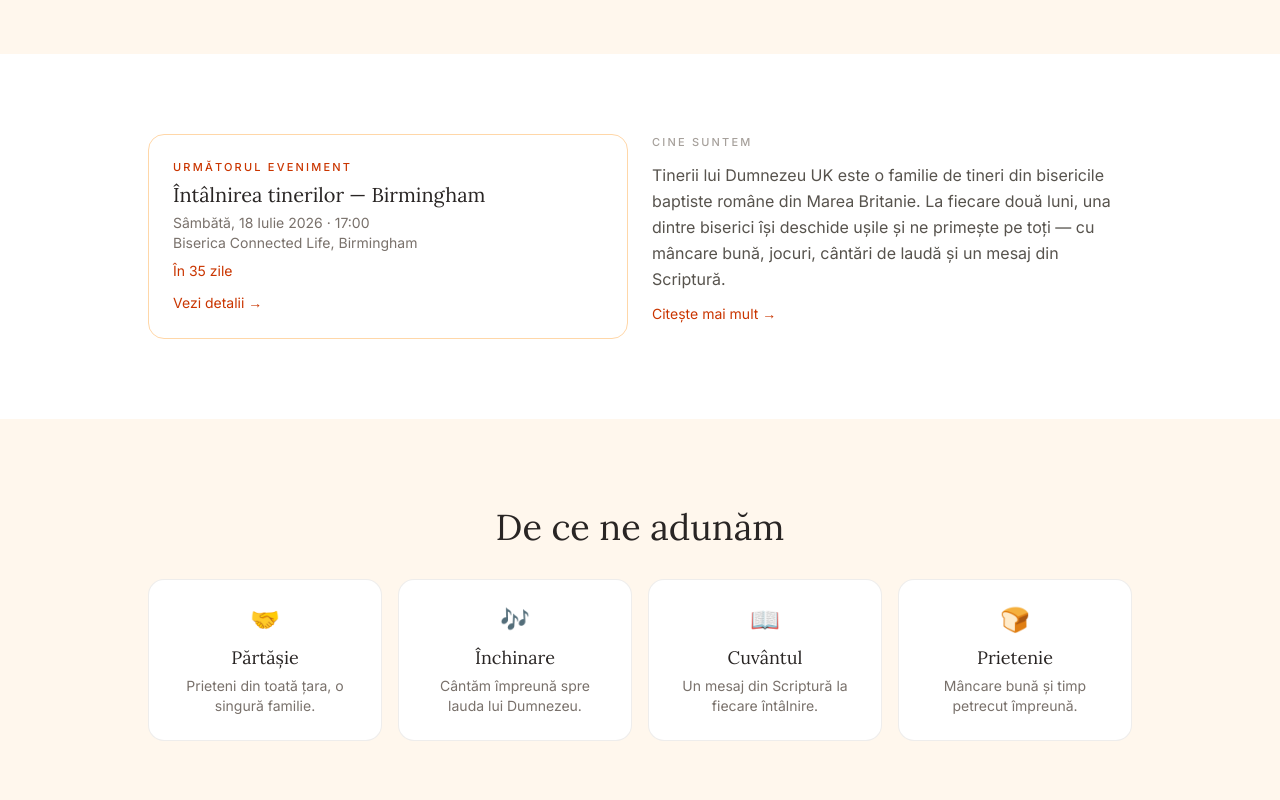
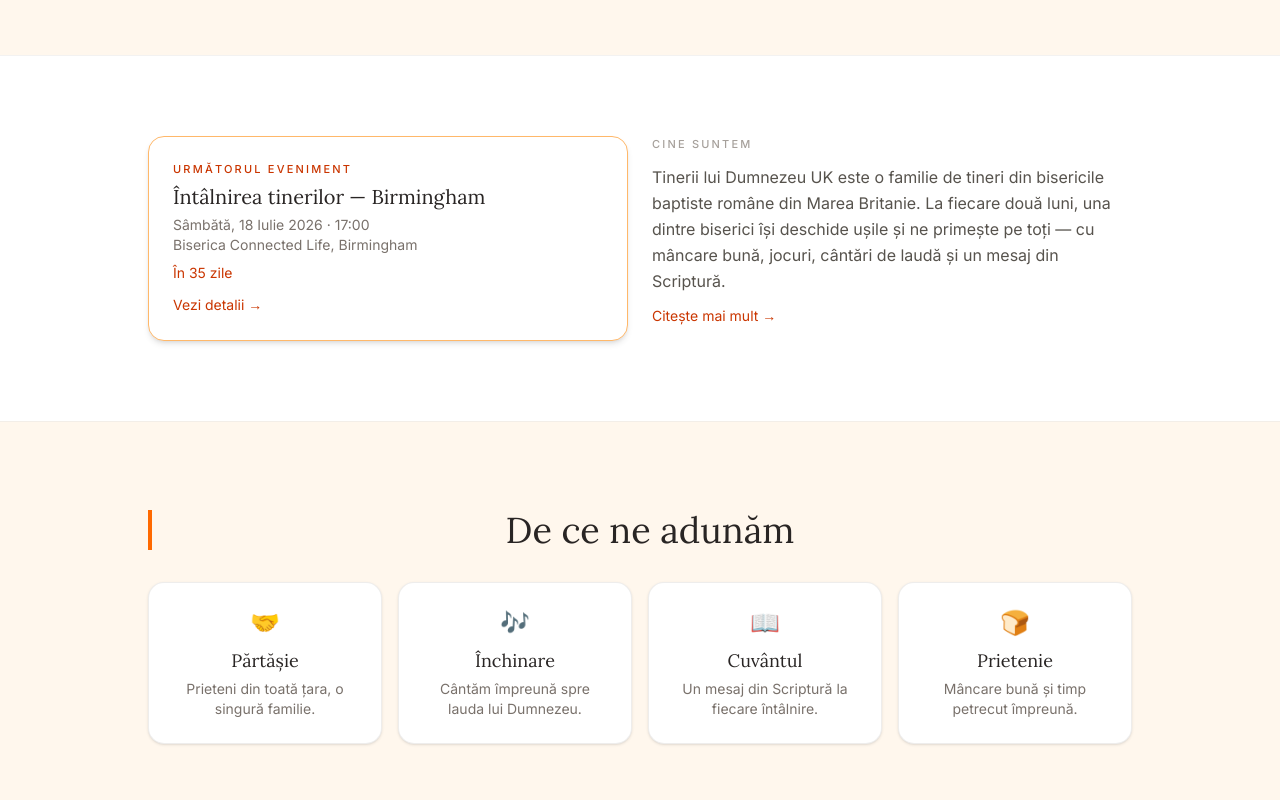
Before and after one commit to vanghmar/tinerii-lui-dumnezeu-uk, a Next.js app: page / in a window 1280 px wide. Shown: the part 380-1180 px from the top of the page. Built offline with nearby package versions, Linux system fonts and the light colour scheme.

Commit message:
Add visual enhancements: button scale, card depth, animations, link underlines

```diff
--- a/app/globals.css
+++ b/app/globals.css
@@ -10,3 +10,66 @@ body {
   color: #292524;
   font-family: var(--font-sans), system-ui, sans-serif;
 }
+
+/* Animations */
+@keyframes fadeSlideUp {
+  from {
+    opacity: 0;
+    transform: translateY(20px);
+  }
+  to {
+    opacity: 1;
+    transform: translateY(0);
+  }
+}
+
+@keyframes fadeIn {
+  from {
+    opacity: 0;
+  }
+  to {
+    opacity: 1;
+  }
+}
+
+/* Animation utilities */
+@layer utilities {
+  .animate-in-up {
+    animation: fadeSlideUp 0.6s ease-out forwards;
+  }
+
+  .animate-fade-in {
+    animation: fadeIn 0.3s ease-out forwards;
+  }
+
+  /* Animated underline for links */
+  .link-underline {
+    @apply relative inline-block;
+  }
+
+  .link-underline::after {
+    content: "";
+    @apply absolute bottom-0 left-0 w-0 h-0.5 bg-orange-500 transition-all duration-300;
+  }
+
+  .link-underline:hover::after {
+    @apply w-full;
+  }
+
+  /* Enhanced form focus states */
+  input:focus,
+  textarea:focus {
+    @apply ring-2 ring-orange-300 shadow-sm transition-all duration-200;
+  }
+}
+
+/* Respect user's motion preferences */
+@media (prefers-reduced-motion: reduce) {
+  *,
+  *::before,
+  *::after {
+    animation-duration: 0.01ms !important;
+    animation-iteration-count: 1 !important;
+    transition-duration: 0.01ms !important;
+  }
+}
--- a/components/gallery-grid.tsx
+++ b/components/gallery-grid.tsx
@@ -65,14 +65,14 @@ export function GalleryGrid({ images, locale }: { images: GalleryImage[]; locale
                     key={img.src}
                     type="button"
                     onClick={() => setOpen(img)}
-                    className="relative aspect-[4/3] rounded-xl overflow-hidden bg-stone-100"
+                    className="relative aspect-[4/3] rounded-xl overflow-hidden bg-stone-100 transition-all duration-300 hover:shadow-lg hover:-translate-y-1"
                   >
                     <Image
                       src={img.src}
                       alt={img.alt[locale]}
                       fill
                       sizes="(max-width: 640px) 50vw, 33vw"
-                      className="object-cover"
+                      className="object-cover transition-all duration-300 hover:scale-105"
                     />
                   </button>
                 ))}
@@ -84,12 +84,12 @@ export function GalleryGrid({ images, locale }: { images: GalleryImage[]; locale
 
       {open && (
         <div
-          className="fixed inset-0 z-50 bg-stone-900/80 flex items-center justify-center p-4"
+          className="fixed inset-0 z-50 bg-stone-900/80 flex items-center justify-center p-4 animate-fade-in"
           onClick={() => setOpen(null)}
           role="dialog"
           aria-label={open.alt[locale]}
         >
-          <div className="relative w-full max-w-3xl aspect-[4/3]">
+          <div className="relative w-full max-w-3xl aspect-[4/3] animate-fade-in" style={{ animationDelay: "100ms" }}>
             <Image src={open.src} alt={open.alt[locale]} fill className="object-contain" />
           </div>
         </div>
--- a/components/pages/home.tsx
+++ b/components/pages/home.tsx
@@ -84,7 +84,7 @@ export function HomePage({ locale }: { locale: Locale }) {
             <p className="text-stone-600 mt-3 leading-relaxed">{t(copy.whoText, locale)}</p>
             <Link
               href={localePath(locale, "/despre")}
-              className="inline-block text-sm text-orange-700 hover:text-orange-800 mt-3"
+              className="inline-block text-sm text-orange-700 hover:text-orange-800 mt-3 link-underline"
             >
               {t(copy.readMore, locale)}
             </Link>
@@ -97,8 +97,8 @@ export function HomePage({ locale }: { locale: Locale }) {
           <Heading>{t(copy.whyTitle, locale)}</Heading>
         </div>
         <div className="grid grid-cols-2 lg:grid-cols-4 gap-4 mt-8">
-          {pillars.map((p) => (
-            <Card key={p.title.en} className="text-center">
+          {pillars.map((p, i) => (
+            <Card key={p.title.en} className="text-center animate-in-up" style={{ animationDelay: `${i * 100}ms` }}>
               <div className="text-2xl" aria-hidden>
                 {p.icon}
               </div>
@@ -132,7 +132,7 @@ export function HomePage({ locale }: { locale: Locale }) {
         </div>
         <Link
           href={localePath(locale, "/biserici")}
-          className="inline-block text-sm text-orange-700 hover:text-orange-800 mt-5"
+          className="inline-block text-sm text-orange-700 hover:text-orange-800 mt-5 link-underline"
         >
           {t(copy.allChurches, locale)}
         </Link>
@@ -145,7 +145,7 @@ export function HomePage({ locale }: { locale: Locale }) {
         </div>
         <Link
           href={localePath(locale, "/galerie")}
-          className="inline-block text-sm text-orange-700 hover:text-orange-800 mt-5"
+          className="inline-block text-sm text-orange-700 hover:text-orange-800 mt-5 link-underline"
         >
           {t(copy.fullGallery, locale)}
         </Link>
--- a/components/ui.tsx
+++ b/components/ui.tsx
@@ -2,7 +2,7 @@ import Link from "next/link";
 import type { ReactNode } from "react";
 
 const pill =
-  "inline-flex items-center justify-center rounded-full px-6 py-2.5 text-sm font-medium transition-colors";
+  "inline-flex items-center justify-center rounded-full px-6 py-2.5 text-sm font-medium transition-all duration-200 ease-out hover:scale-105 hover:shadow-lg";
 
 export function ButtonLink({
   href,
@@ -36,8 +36,8 @@ export function Card({
 }) {
   return (
     <div
-      className={`rounded-2xl bg-white p-6 border ${
-        highlight ? "border-orange-200" : "border-stone-200/70"
+      className={`rounded-2xl bg-white p-6 border transition-all duration-300 ease-out hover:shadow-md hover:-translate-y-1 ${
+        highlight ? "border-orange-300 shadow-md" : "border-stone-200/70 shadow-sm"
       } ${className}`}
     >
       {children}
@@ -55,7 +55,7 @@ export function SectionBand({
   className?: string;
 }) {
   return (
-    <section className={`${tint ? "bg-orange-50" : "bg-white"} ${className}`}>
+    <section className={`border-t border-stone-200/50 ${tint ? "bg-orange-50" : "bg-white"} ${className}`}>
       <div className="mx-auto max-w-5xl px-5 py-14 sm:py-20">{children}</div>
     </section>
   );
@@ -75,6 +75,6 @@ export function Eyebrow({ children, muted = false }: { children: ReactNode; mute
 
 export function Heading({ children }: { children: ReactNode }) {
   return (
-    <h2 className="font-serif text-3xl sm:text-4xl text-stone-800 mt-2">{children}</h2>
+    <h2 className="font-serif text-3xl sm:text-4xl text-stone-800 mt-2 border-l-4 border-orange-500 pl-4">{children}</h2>
   );
 }
```
